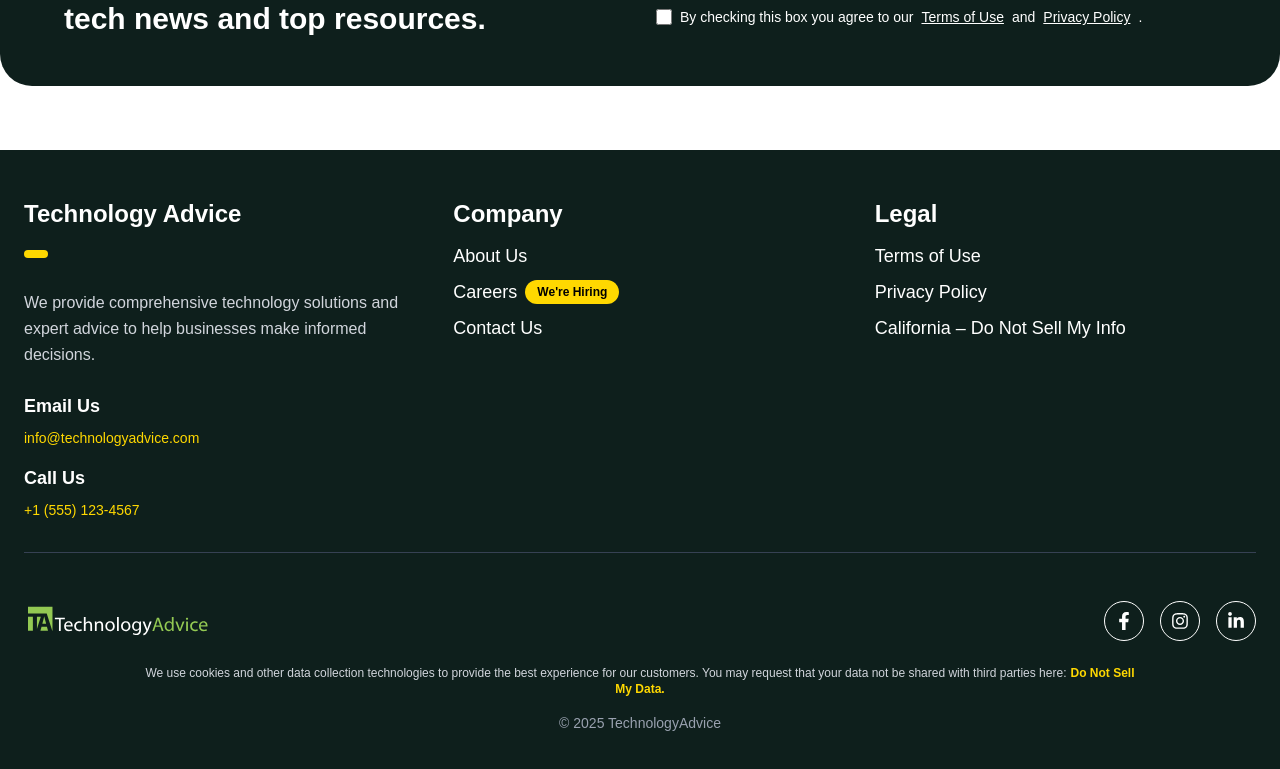
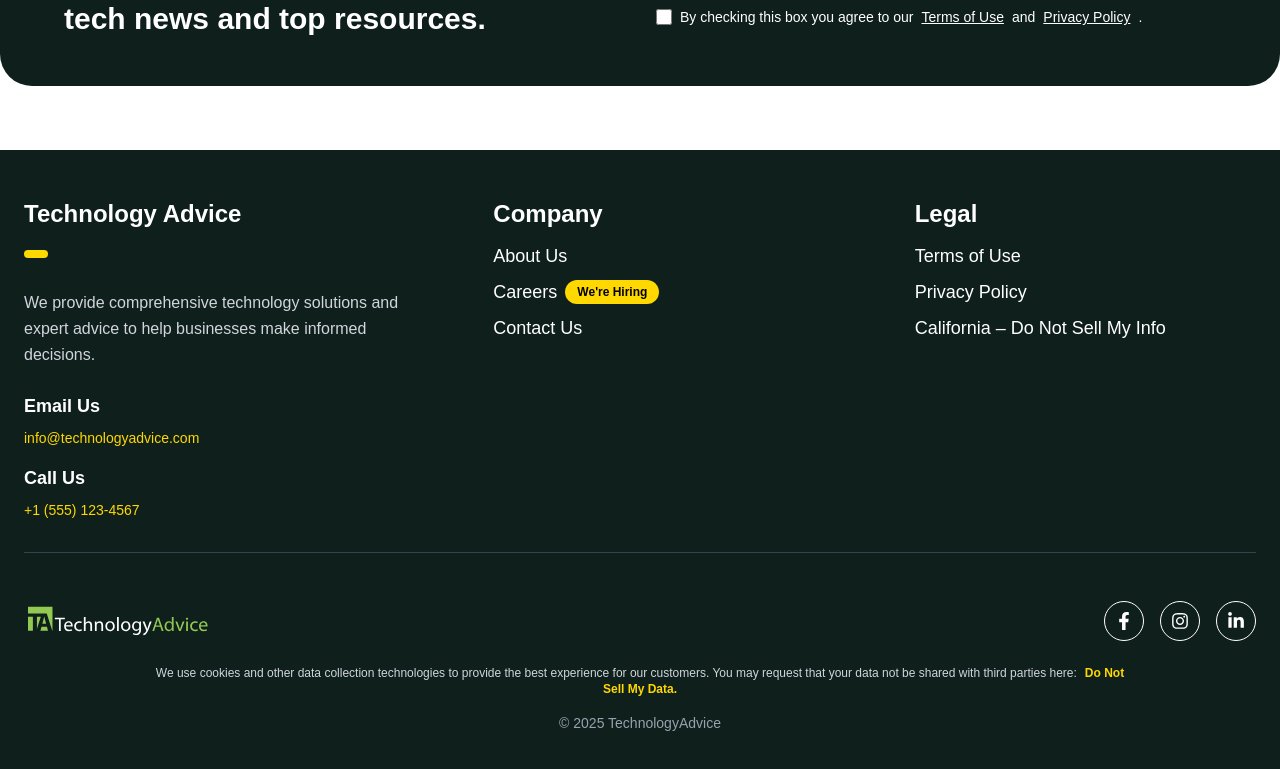
Before and after one commit to md-Gafrujama/the-tech-quotes, a Next.js app: page / in a window 1280 px wide. Shown: the part 5047-5816 px from the top of the page. Built offline with nearby package versions, Linux system fonts and the light colour scheme.

Commit message:
margin left update

```diff
--- a/src/components/Footer.jsx
+++ b/src/components/Footer.jsx
@@ -47,7 +47,7 @@
         </div>
 
         {/* Column 2 - Company */}
-        <div className="flex flex-col justify-start ml-2">
+        <div className="flex flex-col justify-start ml-12">
           <h3 className="font-bold mb-3 text-2xl">Company</h3>
           <ul className="space-y-2 text-lg">
             <li><a href="/About-Us/about-us" className="hover:text-[#ffd800]">About Us</a></li>
@@ -64,7 +64,7 @@
         </div>
 
         {/* Column 3 - Legal */}
-        <div className="flex flex-col justify-start ml-2">
+        <div className="flex flex-col justify-start ml-12">
           <h3 className="font-bold mb-3 text-2xl">Legal</h3>
           <ul className="space-y-2 text-lg">
             <li><a href="#" className="hover:text-[#ffd800]">Terms of Use</a></li>
@@ -106,7 +106,7 @@
       <p className="max-w-5xl mx-auto text-center text-xs text-gray-300 mt-6 px-4">
         We use cookies and other data collection technologies to provide the best experience for our customers.
         You may request that your data not be shared with third parties here:
-        <a href="#" className="text-[#ffd800] font-bold ml-1 hover:underline">Do Not Sell My Data.</a>
+        <a href="#" className="text-[#ffd800] font-bold ml-2 hover:underline">Do Not Sell My Data.</a>
       </p>
 
       {/* Copyright */}
```
